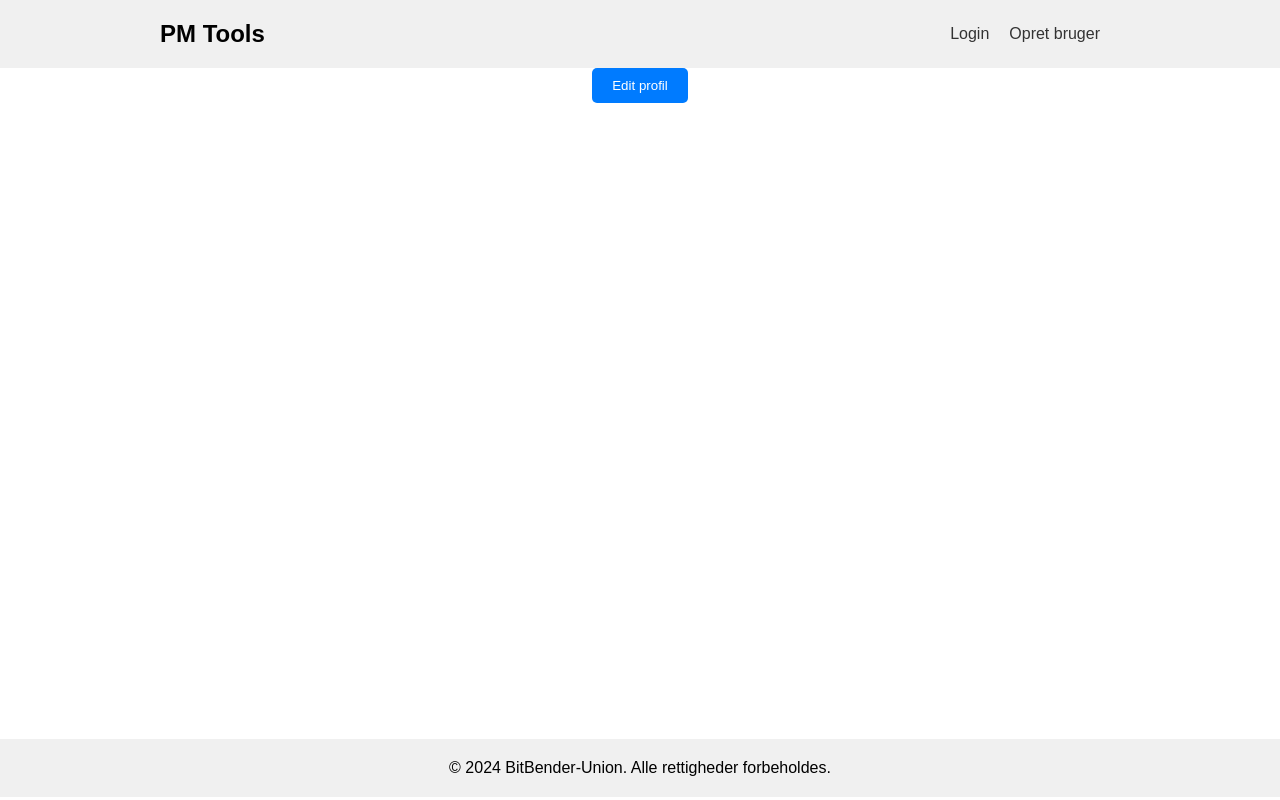
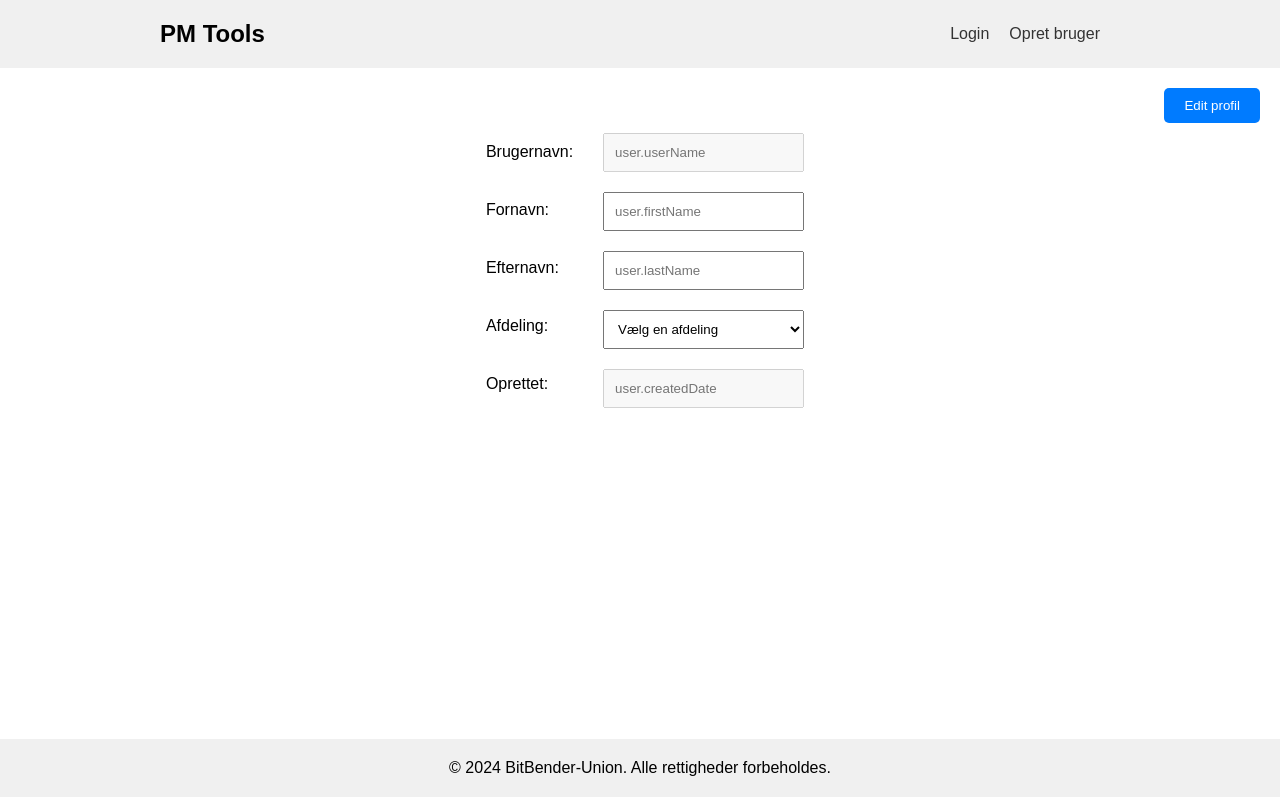
Before and after one commit to BitBenders-Union/H3ProjectManagerFrontend, an Angular app in the folder H3ProjectManagerFrontend/: page /user-profil in a window 1280 px wide. Built offline with nearby package versions, Linux system fonts and the light colour scheme.

Commit message:
User profil
Co-Authored-By: Jonas Østergaard <98744422+jona339e@users.noreply.github.com>

```diff
--- a/H3ProjectManagerFrontend/src/app/components/user-profil/user-profil.component.css
+++ b/H3ProjectManagerFrontend/src/app/components/user-profil/user-profil.component.css
@@ -1,8 +1,41 @@
 .wrapper{
+    width: 100vw;
+    display: flex;
+    flex-direction: column;
+    /* border: 1px dashed magenta; */
+    padding: 20px;
+}
 
+
+
+.editProfilContainer{
+  display: flex;
+  flex: 1;
+  justify-content: flex-end;
 
 }
 
-.editProfilContainer{
+.userInfo{
+  display: flex;
+  /* flex-direction: column; */
+  justify-content: center;
+  align-self: center;
+
+  /* border: 1px solid black; */
 
 }
+
+.userInfo input, label, select{
+  margin: 10px 10px;
+  padding: 10px 10px;
+}
+
+.userLabel{
+  display: flex;
+  flex-direction: column;
+}
+
+.userInput{
+  display: flex;
+  flex-direction: column;
+}
--- a/H3ProjectManagerFrontend/src/app/components/user-profil/user-profil.component.html
+++ b/H3ProjectManagerFrontend/src/app/components/user-profil/user-profil.component.html
@@ -4,4 +4,26 @@
     <button class="editUserButton">Edit profil</button>
   </div>
 
-</div>
+  <div class="userInfo">
+    <div class="userLabel">
+      <label>Brugernavn: </label>
+      <label>Fornavn: </label>
+      <label>Efternavn: </label>
+      <label>Afdeling: </label>
+      <label>Oprettet: </label>
+
+    </div>
+    <div class="userInput">
+      <input type="text" placeholder="user.userName" disabled>
+      <input type="text" placeholder="user.firstName">
+      <input type="text" placeholder="user.lastName">
+      <select type="text" placeholder="user.Department">
+        <option value="">Vælg en afdeling</option>
+        <option *ngFor="let afdeling of afdelinger" ></option>
+      </select>
+      <input type="text" placeholder="user.createdDate" disabled>
+    </div>
+    <div>
+
+
+    </div>
--- a/H3ProjectManagerFrontend/src/app/components/user-profil/user-profil.component.ts
+++ b/H3ProjectManagerFrontend/src/app/components/user-profil/user-profil.component.ts
@@ -1,11 +1,17 @@
+import { CommonModule } from '@angular/common';
 import { Component, OnInit } from '@angular/core';
+
 
 @Component({
   selector: 'app-user-profil',
+  imports: [CommonModule],
+  standalone: true,
   templateUrl: './user-profil.component.html',
   styleUrls: ['./user-profil.component.css']
 })
 export class UserProfilComponent implements OnInit {
+
+  afdelinger : any[] = [];
 
   constructor() { }
 
```
